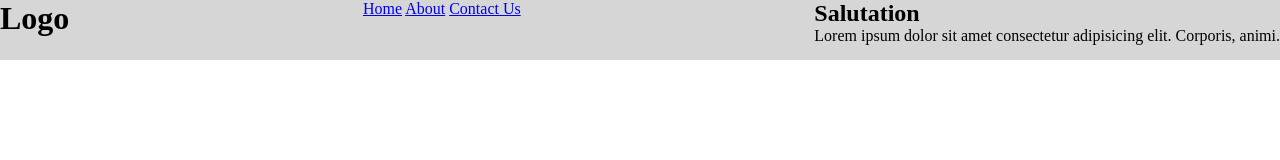
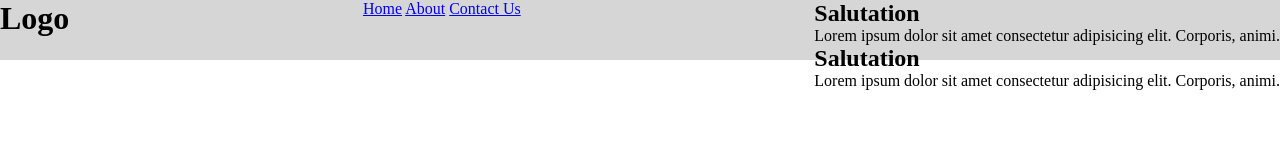
Before and after one commit to jiresnodem/familov, a plain HTML site: page index.html in a window 1280 px wide. Drawn offline with Linux system fonts and the light colour scheme.

Commit message:
add new section

```diff
--- a/index.html
+++ b/index.html
@@ -25,6 +25,14 @@
 						animi.
 					</p>
 				</section>
+
+				<section>
+					<h1>Salutation</h1>
+					<p>
+						Lorem ipsum dolor sit amet consectetur adipisicing elit. Corporis,
+						animi.
+					</p>
+				</section>
 			</main>
 		</header>
 	</body>
```
